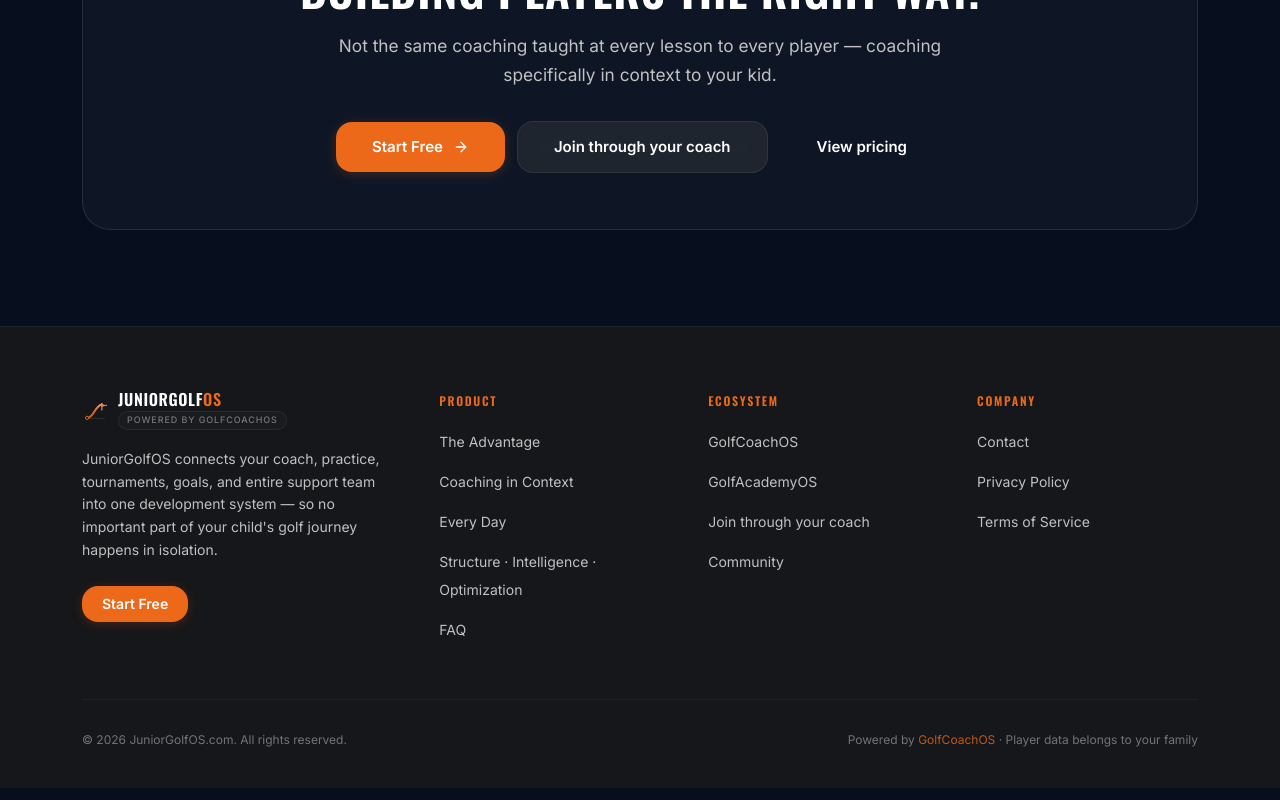
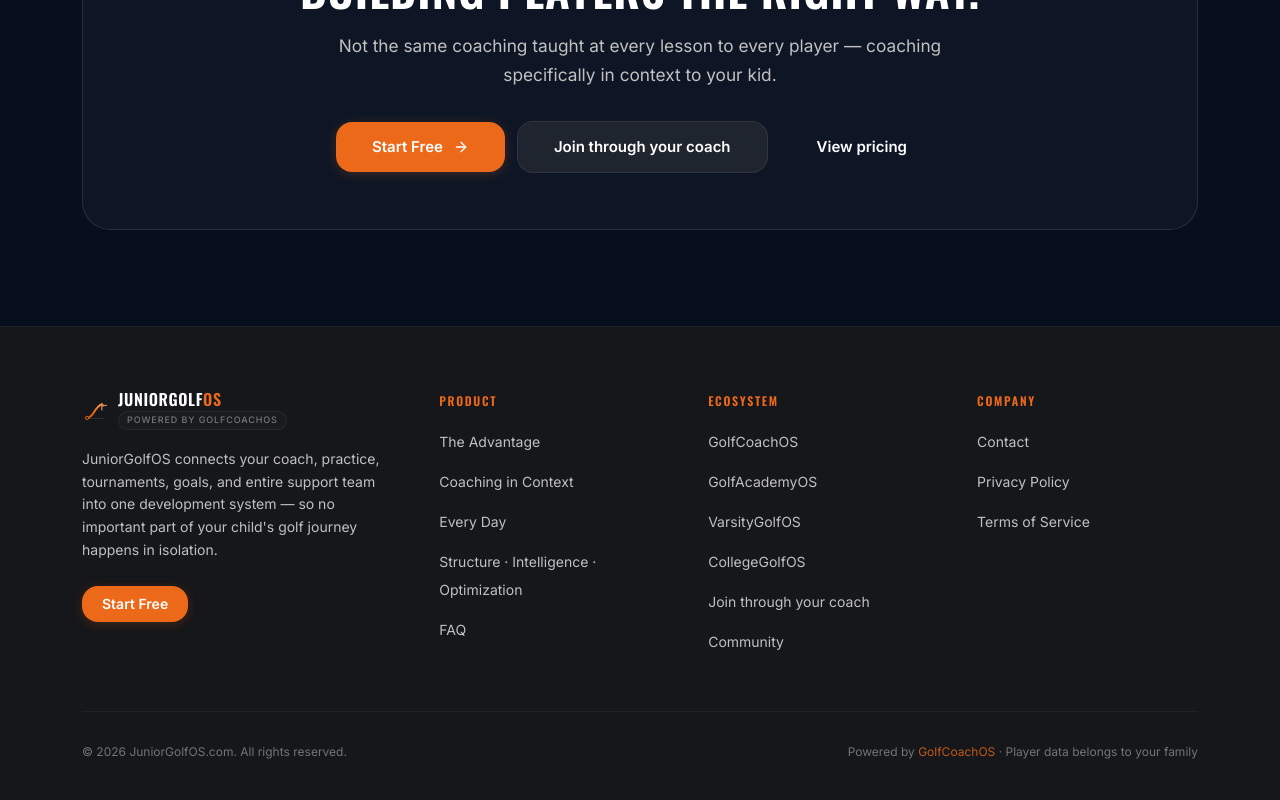
Before and after one commit to robhoulding/juniorgolfos, a Next.js app: page / in a window 1280 px wide. Shown: the part 10726-11526 px from the top of the page. Built offline with nearby package versions, Linux system fonts and the light colour scheme; no server answers.

Commit message:
Add VarsityGolfOS and CollegeGolfOS to the ecosystem footer.
Co-authored-by: Cursor <cursoragent@cursor.com>

```diff
--- a/components/layout/Footer.tsx
+++ b/components/layout/Footer.tsx
@@ -15,6 +15,8 @@ const footerLinks = {
   Ecosystem: [
     { label: "GolfCoachOS", href: LINKS.golfCoachOS, external: true },
     { label: "GolfAcademyOS", href: LINKS.golfAcademyOS, external: true },
+    { label: "VarsityGolfOS", href: LINKS.varsityGolfOS, external: true },
+    { label: "CollegeGolfOS", href: LINKS.collegeGolfOS, external: true },
     { label: "Join through your coach", href: LINKS.coaches },
     { label: "Community", href: LINKS.community, external: true },
   ],
--- a/lib/links.ts
+++ b/lib/links.ts
@@ -18,6 +18,8 @@ export const LINKS = {
   home: "/",
   golfCoachOS: "https://golfcoachos.com",
   golfAcademyOS: "https://golfacademyos.com",
+  varsityGolfOS: "https://www.varsitygolfos.com",
+  collegeGolfOS: "https://www.collegegolfos.com",
   community: "https://golfcoachos.com",
 } as const;
 
```
